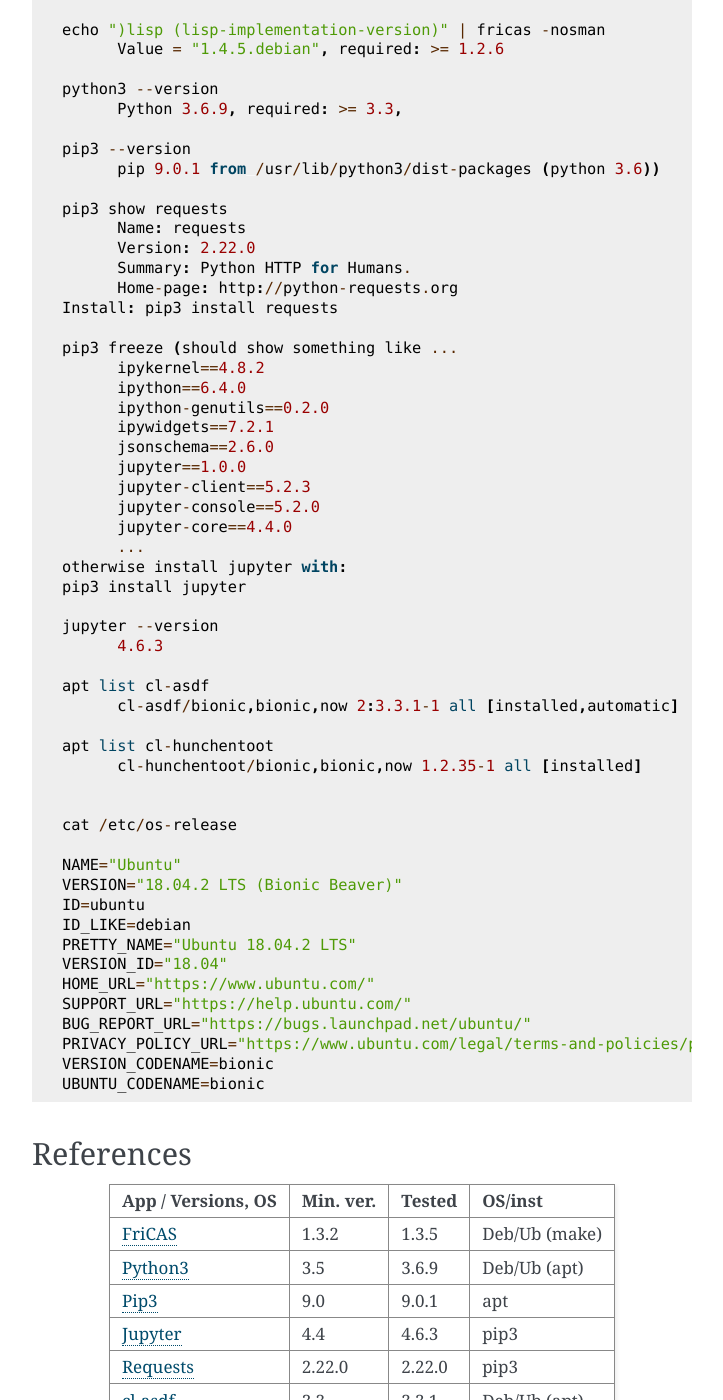
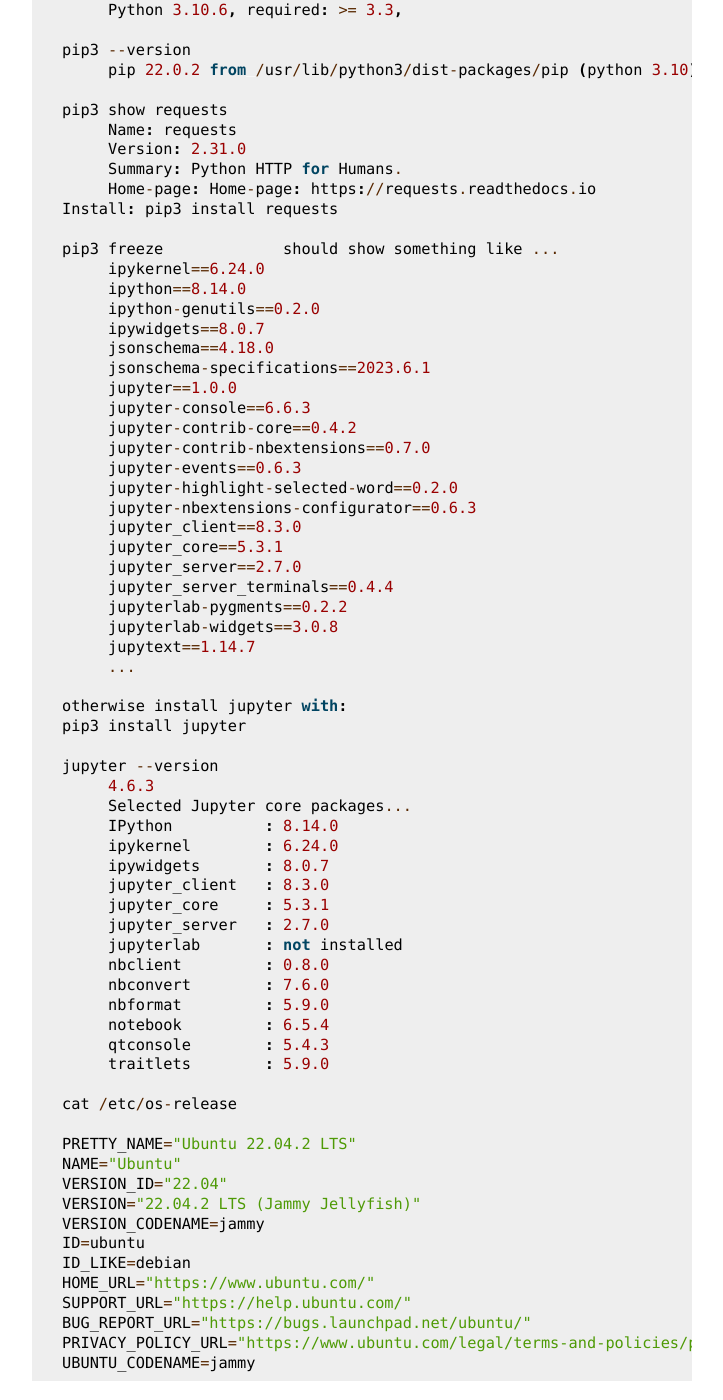
Before and after one commit to fricas/jfricas, a Sphinx documentation site: the page built from docs/sphinx/install.rst, in a window 1280 px wide and 1400 px high, scrolled down 3243 px. Shown: the whole window, without its empty margins (388-1111 px from the left). Built offline with Sphinx 7.4.7, drawn with Linux system fonts in a browser that asks for light colours; some of the changed text lies outside the part shown.

Commit message:
update to version 2.0.0

```diff
--- a/README.rst
+++ b/README.rst
@@ -14,7 +14,7 @@
 
     (and sundry other good-natured folks)
 
-:Version: 1.0.0 (22-Jul-2020)
+:Version: 2.0.0 (22-Jul-2023)
 
 :License: `Simplified BSD License`_
 
--- a/docs/sphinx/conf.py
+++ b/docs/sphinx/conf.py
@@ -18,11 +18,11 @@
 # -- Project information -----------------------------------------------------
 
 project = 'jFriCAS'
-copyright = '2019-2020, Ralf Hemmecke and Kurt Pagani'
+copyright = '2019-2023, Ralf Hemmecke and Kurt Pagani'
 author = 'Ralf Hemmecke and Kurt Pagani'
 
 # The full version, including alpha/beta/rc tags
-release = '1.0.0'
+release = '2.0.0'
 
 
 # -- General configuration ---------------------------------------------------
@@ -30,8 +30,7 @@
 # Add any Sphinx extension module names here, as strings. They can be
 # extensions coming with Sphinx (named 'sphinx.ext.*') or your custom
 # ones.
-extensions = ['sphinx.ext.mathjax'
-]
+extensions = ['sphinx.ext.mathjax']
 
 # Add any paths that contain templates here, relative to this directory.
 templates_path = ['_templates']
--- a/docs/sphinx/install.rst
+++ b/docs/sphinx/install.rst
@@ -20,11 +20,13 @@
 -------------
 The only supported OS at the moment is GNU/Linux - Debian/Ubuntu.
 
-For some other OS a docker image will be provided (soon).
+We require a version of FriCAS_ which was compiled with a
+`Common Lisp`_ that supports multithreading and Hunchentoot_.
+We recommend `SBCL`_ 1.4.5 or later.
 
-We require a version of FriCAS_ which was compiled with a `Common
-Lisp`_ that supports multithreading and `Hunchentoot`_.
-We recommend `SBCL`_ 1.4.5 or later.
+See the
+`FriCAS installation guide <http://fricas.github.io/install.html>`_
+in order to install a FriCAS_ version that you can use with **jFriCAS**.
 
 Since Python 2.7 is not maintained anymore, we require Python3_.
 We recommend Python 3.6 or later.
@@ -45,20 +47,6 @@
 ::
 
    $ sudo apt install python3-pip
-
-In order to load Common Lisp programs we require `ASDF`_ (v3.3 or
-later). Install `cl-asdf`_ as follows:
-::
-
-   $ sudo apt install cl-asdf
-
-
-The `Hunchentoot`_ webserver (v1.2.35 or later). `cl-hunchentoot`_
-can be installed by:
-::
-
-   $ sudo apt install cl-hunchentoot
-
 
 Install Jupyter_ system-wide via
 ::
@@ -83,6 +71,9 @@
 ::
 
    $ pip3 install jfricas
+
+Note that **jFriCAS** 1.0.0 only works under a particular setup that
+we do not support anymore. Use version 2.0.0.
 
 The ``kernel.json`` file will be installed automatically by the above
 command.
@@ -174,66 +165,86 @@
 (if present) the versions of the required programs:
 ::
 
-  echo ")version" | fricas -nosman
-        Value = "FriCAS 1.3.5 compiled at Sun Feb  3 18:21:59 UTC 2019"
+   fricas --version
+        FriCAS a3c1d1dc5829126604345db3d672c2386d9296ae
+        based on sbcl 2.1.11.debian
 
-  echo ")lisp (lisp-implementation-type)" | fricas -nosman
+   echo ")lisp (lisp-implementation-type)" | fricas -nosman
         Value = "SBCL", required: SBCL
 
-  echo ")lisp (lisp-implementation-version)" | fricas -nosman
-        Value = "1.4.5.debian", required: >= 1.2.6
+   echo ")lisp (lisp-implementation-version)" | fricas -nosman
+        Value = "2.1.11.debian", required: >= 1.2.6
 
-  python3 --version
-        Python 3.6.9, required: >= 3.3,
+   python3 --version
+        Python 3.10.6, required: >= 3.3,
 
-  pip3 --version
-        pip 9.0.1 from /usr/lib/python3/dist-packages (python 3.6))
+   pip3 --version
+        pip 22.0.2 from /usr/lib/python3/dist-packages/pip (python 3.10)
 
-  pip3 show requests
+   pip3 show requests
         Name: requests
-        Version: 2.22.0
+        Version: 2.31.0
         Summary: Python HTTP for Humans.
-        Home-page: http://python-requests.org
-  Install: pip3 install requests
+        Home-page: Home-page: https://requests.readthedocs.io
+   Install: pip3 install requests
 
-  pip3 freeze (should show something like ...
-        ipykernel==4.8.2
-        ipython==6.4.0
+   pip3 freeze             should show something like ...
+        ipykernel==6.24.0
+        ipython==8.14.0
         ipython-genutils==0.2.0
-        ipywidgets==7.2.1
-        jsonschema==2.6.0
+        ipywidgets==8.0.7
+        jsonschema==4.18.0
+        jsonschema-specifications==2023.6.1
         jupyter==1.0.0
-        jupyter-client==5.2.3
-        jupyter-console==5.2.0
-        jupyter-core==4.4.0
+        jupyter-console==6.6.3
+        jupyter-contrib-core==0.4.2
+        jupyter-contrib-nbextensions==0.7.0
+        jupyter-events==0.6.3
+        jupyter-highlight-selected-word==0.2.0
+        jupyter-nbextensions-configurator==0.6.3
+        jupyter_client==8.3.0
+        jupyter_core==5.3.1
+        jupyter_server==2.7.0
+        jupyter_server_terminals==0.4.4
+        jupyterlab-pygments==0.2.2
+        jupyterlab-widgets==3.0.8
+        jupytext==1.14.7
         ...
-  otherwise install jupyter with:
-  pip3 install jupyter
 
-  jupyter --version
+   otherwise install jupyter with:
+   pip3 install jupyter
+
+   jupyter --version
         4.6.3
+        Selected Jupyter core packages...
+        IPython          : 8.14.0
+        ipykernel        : 6.24.0
+        ipywidgets       : 8.0.7
+        jupyter_client   : 8.3.0
+        jupyter_core     : 5.3.1
+        jupyter_server   : 2.7.0
+        jupyterlab       : not installed
+        nbclient         : 0.8.0
+        nbconvert        : 7.6.0
+        nbformat         : 5.9.0
+        notebook         : 6.5.4
+        qtconsole        : 5.4.3
+        traitlets        : 5.9.0
 
-  apt list cl-asdf
-        cl-asdf/bionic,bionic,now 2:3.3.1-1 all [installed,automatic]
+   cat /etc/os-release
 
-  apt list cl-hunchentoot
-        cl-hunchentoot/bionic,bionic,now 1.2.35-1 all [installed]
-
-
-  cat /etc/os-release
-
-  NAME="Ubuntu"
-  VERSION="18.04.2 LTS (Bionic Beaver)"
-  ID=ubuntu
-  ID_LIKE=debian
-  PRETTY_NAME="Ubuntu 18.04.2 LTS"
-  VERSION_ID="18.04"
-  HOME_URL="https://www.ubuntu.com/"
-  SUPPORT_URL="https://help.ubuntu.com/"
-  BUG_REPORT_URL="https://bugs.launchpad.net/ubuntu/"
-  PRIVACY_POLICY_URL="https://www.ubuntu.com/legal/terms-and-policies/privacy-policy"
-  VERSION_CODENAME=bionic
-  UBUNTU_CODENAME=bionic
+   PRETTY_NAME="Ubuntu 22.04.2 LTS"
+   NAME="Ubuntu"
+   VERSION_ID="22.04"
+   VERSION="22.04.2 LTS (Jammy Jellyfish)"
+   VERSION_CODENAME=jammy
+   ID=ubuntu
+   ID_LIKE=debian
+   HOME_URL="https://www.ubuntu.com/"
+   SUPPORT_URL="https://help.ubuntu.com/"
+   BUG_REPORT_URL="https://bugs.launchpad.net/ubuntu/"
+   PRIVACY_POLICY_URL="https://www.ubuntu.com/legal/terms-and-policies/privacy-policy"
+   UBUNTU_CODENAME=jammy
 
 
 References
@@ -241,47 +252,7 @@
 .. _Python3: https://www.python.org/
 .. _Pip3: https://pypi.org/project/pip/
 .. _Jupyter: https://jupyter.org/
-.. _cl-asdf: https://tracker.debian.org/pkg/cl-asdf
-.. _cl-hunchentoot: https://tracker.debian.org/pkg/hunchentoot
 .. _Hunchentoot: https://edicl.github.io/hunchentoot/
 .. _Common Lisp: https://en.wikipedia.org/wiki/Common_Lisp
 .. _SBCL: http://sbcl.org/
-.. _ASDF: https://common-lisp.net/project/asdf/
 .. _Firefox: https://www.mozilla.org/en-US/
-
-+------------------------+------------+----------+------------------+
-| App / Versions, OS     | Min. ver.  | Tested   | OS/inst          |
-+========================+============+==========+==================+
-| `FriCAS`_              | 1.3.2      | 1.3.5    | Deb/Ub (make)    |
-+------------------------+------------+----------+------------------+
-| `Python3`_             | 3.5        | 3.6.9    | Deb/Ub (apt)     |
-+------------------------+------------+----------+------------------+
-| `Pip3`_                | 9.0        | 9.0.1    | apt              |
-+------------------------+------------+----------+------------------+
-| `Jupyter`_             | 4.4        | 4.6.3    | pip3             |
-+------------------------+------------+----------+------------------+
-| `Requests`_            | 2.22.0     | 2.22.0   | pip3             |
-+------------------------+------------+----------+------------------+
-| `cl-asdf`_             | 3.3        | 3.3.1    | Deb/Ub (apt)     |
-+------------------------+------------+----------+------------------+
-| `cl-hunchentoot`_      | 1.2.35     | 1.2.35   | Deb/Ub (apt)     |
-+------------------------+------------+----------+------------------+
-
-
-iFriCAS
--------
-An earlier attempt to provide a jupyter kernel for FriCAS_ that was
-LISP based was called **iFriCAS**.
-Because it has been registered with the same kernel name: ``FriCAS``,
-you cannot use it togeter with **jFriCAS**.
-
-If ::
-
-    $ jupyter kernelspec list
-
-shows ``ifricas`` as available kernel, then you have to remove it by
-::
-
-    $ jupyter kernelspec remove ifricas
-
-or edit the name in ``kernel.json`` in the respective directory.
--- a/setup.py
+++ b/setup.py
@@ -6,7 +6,7 @@
 
 kernel_srcdir = 'jfricas/kspec'
 kernel_name = 'jfricas'
-kernel_version = '1.0.0'
+kernel_version = '2.0.0'
 ldescr = readme()
 
 setup(name=kernel_name,
```
Also changed, not shown: docs/sphinx/index.rst (+7 -3 lines), 2 other files.
